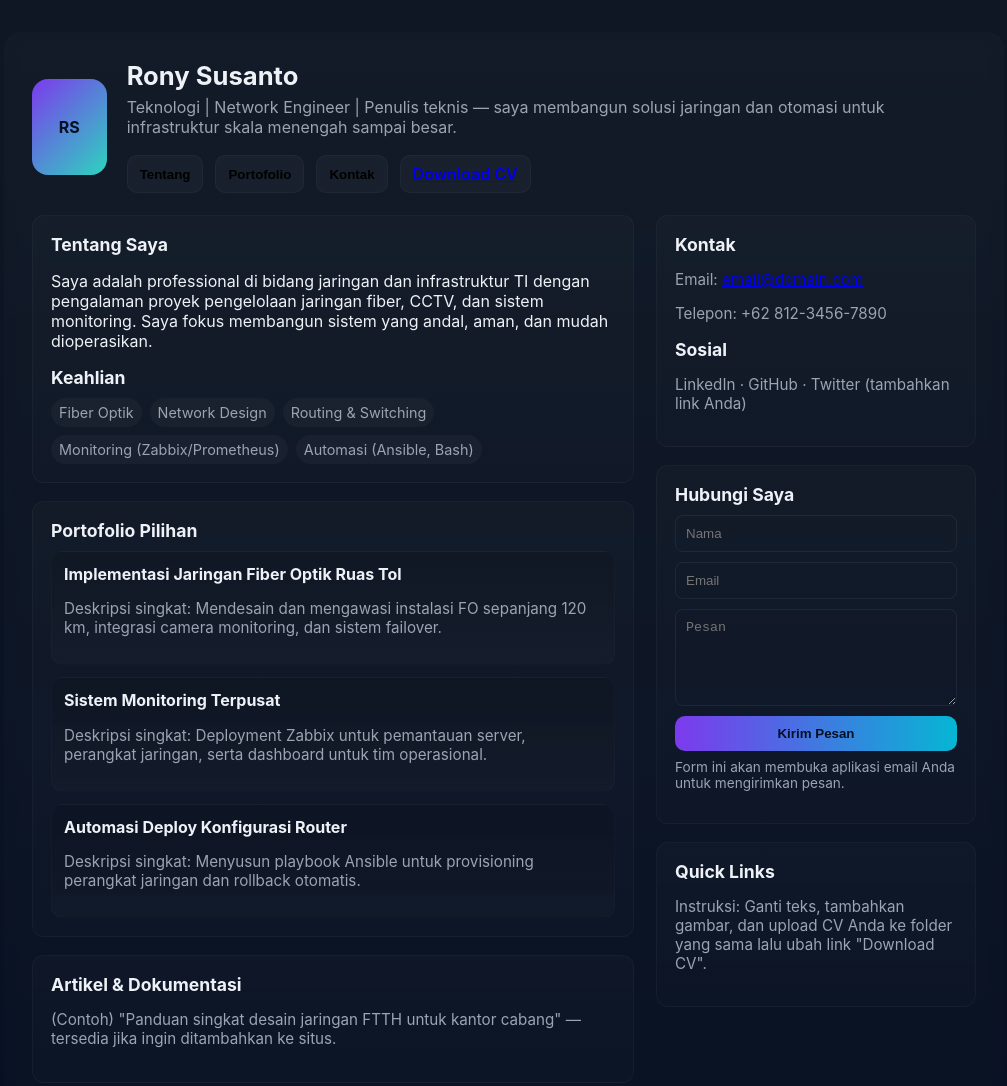
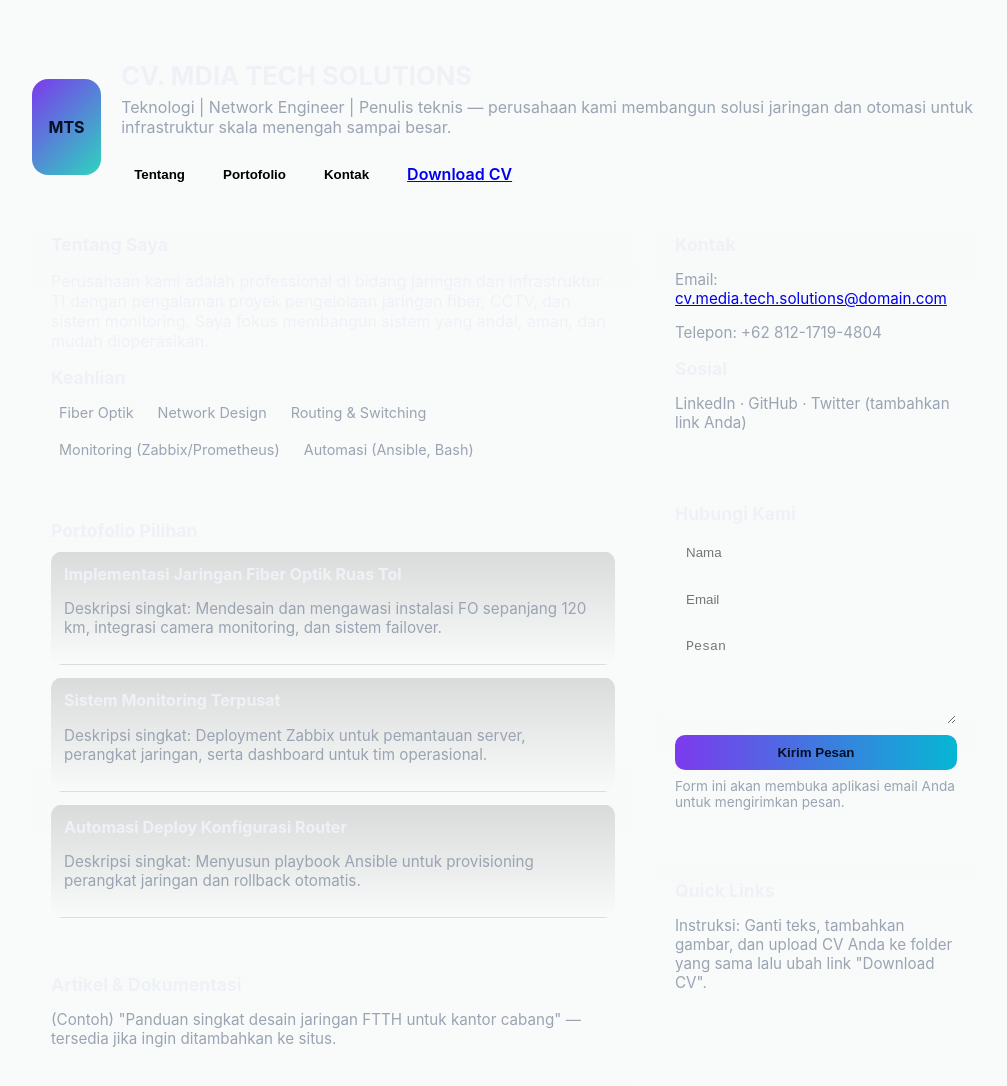
Before and after one commit to annonime1011/ronysusanto22.github.io, a plain HTML site: page index.html in a window 1280 px wide. Shown: the top 1086 px of the page, without its empty margins (136-1143 px from the left). Drawn offline with Linux system fonts and the light colour scheme.

Commit message:
Update index.html

```diff
--- a/index.html
+++ b/index.html
@@ -3,16 +3,16 @@
 <head>
   <meta charset="utf-8">
   <meta name="viewport" content="width=device-width,initial-scale=1">
-  <title>CV. MDIA TECH SOLUTIONS — Website Pribadi</title>
-  <meta name="description" content="Website pribadi Rony Susanto — profil, portofolio, kontak.">
+  <title>CV. MDIA TECH SOLUTIONS</title>
+  <meta name="description" content="CV. MDIA TECH SOLUTIONS — profil, portofolio, kontak.">
   <style>
     :root{
-      --bg:#0f1724; --card:#0b1220; --muted:#9aa4b2; --accent:#7c3aed; --glass: rgba(255,255,255,0.03);
+      --bg:#f9fafa; --card:#0b1220; --muted:#9aa4b2; --accent:#7c3aed; --glass: rgba(255,255,255,0.03);
       --radius:12px; --maxw:1000px;
       font-family: Inter, ui-sans-serif, system-ui, -apple-system, "Segoe UI", Roboto, "Helvetica Neue", Arial;
     }
     *{box-sizing:border-box}
-    body{margin:0; background:linear-gradient(180deg,var(--bg),#071022); color:#eef2f7; -webkit-font-smoothing:antialiased}
+    body{margin:0; background:linear-gradient(180deg,var(--bg),#f9fafa); color:#eef2f7; -webkit-font-smoothing:antialiased}
     .wrap{max-width:var(--maxw);margin:32px auto;padding:28px;border-radius:16px;background:linear-gradient(180deg, rgba(255,255,255,0.02), rgba(255,255,255,0.01));backdrop-filter:blur(6px)}
     header{display:flex;gap:20px;align-items:center}
     .avatar{width:96px;height:96px;border-radius:16px;background:linear-gradient(135deg,var(--accent),#2dd4bf);display:flex;align-items:center;justify-content:center;font-weight:700;color:#041025}
@@ -47,10 +47,10 @@
 <body>
   <main class="wrap">
     <header>
-      <div class="avatar">RS</div>
+      <div class="avatar">MTS</div>
       <div>
-        <h1>Rony Susanto</h1>
-        <p class="lead">Teknologi | Network Engineer | Penulis teknis — saya membangun solusi jaringan dan otomasi untuk infrastruktur skala menengah sampai besar.</p>
+        <h1>CV. MDIA TECH SOLUTIONS</h1>
+        <p class="lead">Teknologi | Network Engineer | Penulis teknis — perusahaan kami membangun solusi jaringan dan otomasi untuk infrastruktur skala menengah sampai besar.</p>
         <nav>
           <button class="btn" onclick="scrollToSection('about')">Tentang</button>
           <button class="btn" onclick="scrollToSection('work')">Portofolio</button>
@@ -64,7 +64,7 @@
       <div>
         <section id="about" class="card section">
           <h2>Tentang Saya</h2>
-          <p>Saya adalah professional di bidang jaringan dan infrastruktur TI dengan pengalaman proyek pengelolaan jaringan fiber, CCTV, dan sistem monitoring. Saya fokus membangun sistem yang andal, aman, dan mudah dioperasikan.</p>
+          <p>Perusahaan kami adalah professional di bidang jaringan dan infrastruktur TI dengan pengalaman proyek pengelolaan jaringan fiber, CCTV, dan sistem monitoring. Saya fokus membangun sistem yang andal, aman, dan mudah dioperasikan.</p>
 
           <h2 style="margin-top:14px">Keahlian</h2>
           <ul class="skills">
@@ -105,15 +105,15 @@
       <aside>
         <section class="card section">
           <h2>Kontak</h2>
-          <p class="muted">Email: <a href="mailto:email@domain.com" id="emailLink">email@domain.com</a></p>
-          <p class="muted">Telepon: +62 812-3456-7890</p>
+          <p class="muted">Email: <a href="mailto:cv.media.tech.solutions@domain.com" id="emailLink">cv.media.tech.solutions@domain.com</a></p>
+          <p class="muted">Telepon: +62 812-1719-4804</p>
 
           <h2 style="margin-top:12px">Sosial</h2>
           <p class="muted">LinkedIn · GitHub · Twitter (tambahkan link Anda)</p>
         </section>
 
         <section class="card section">
-          <h2>Hubungi Saya</h2>
+          <h2>Hubungi Kami</h2>
           <form id="contactForm" onsubmit="handleSubmit(event)">
             <input type="text" id="name" placeholder="Nama" required>
             <input type="email" id="email" placeholder="Email" required>
@@ -131,7 +131,7 @@
     </div>
 
     <footer>
-      © <span id="year"></span> Rony Susanto — Semua hak cipta dilindungi.
+      © <span id="year"></span> cv.media.tech.solutions — Semua hak cipta dilindungi.
     </footer>
   </main>
 
```
